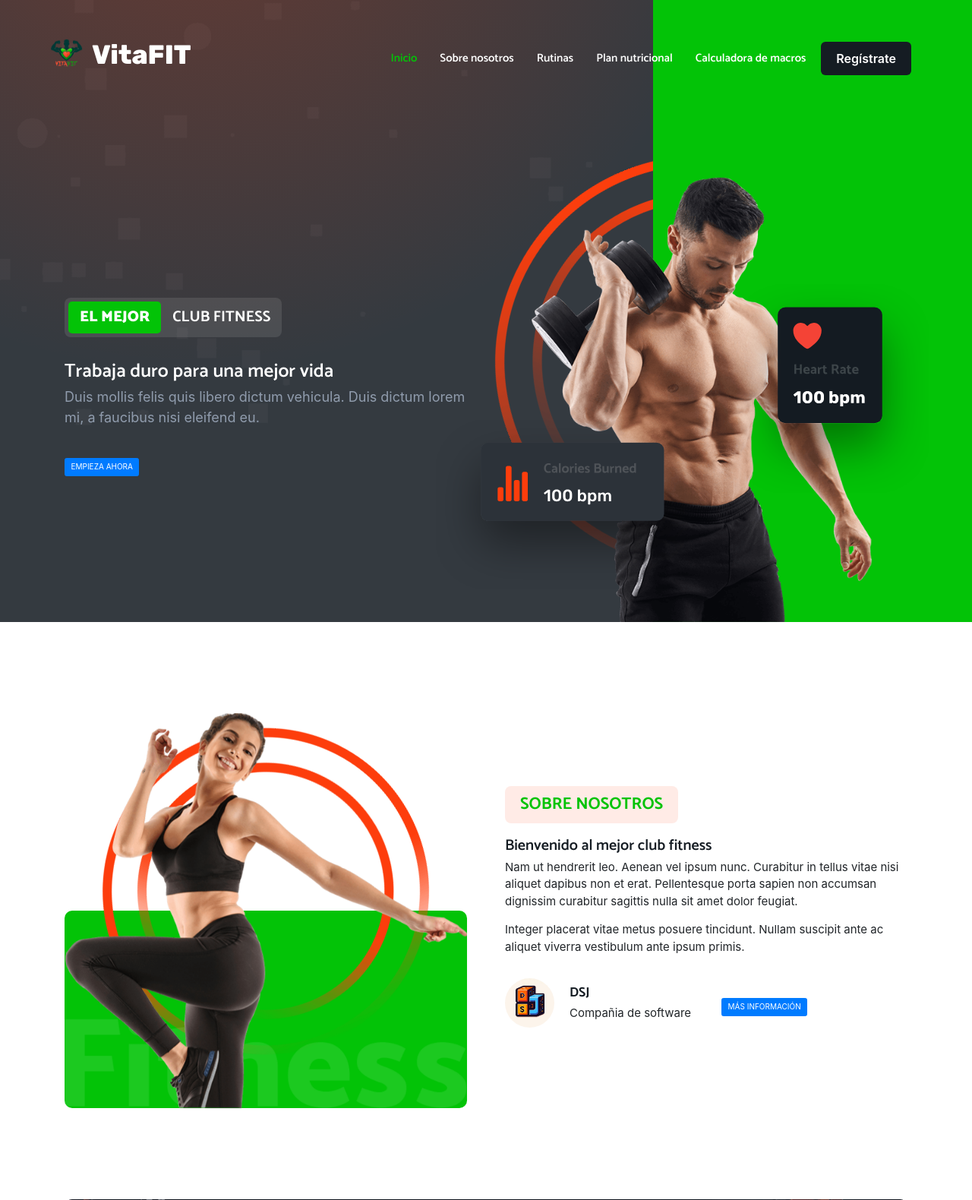
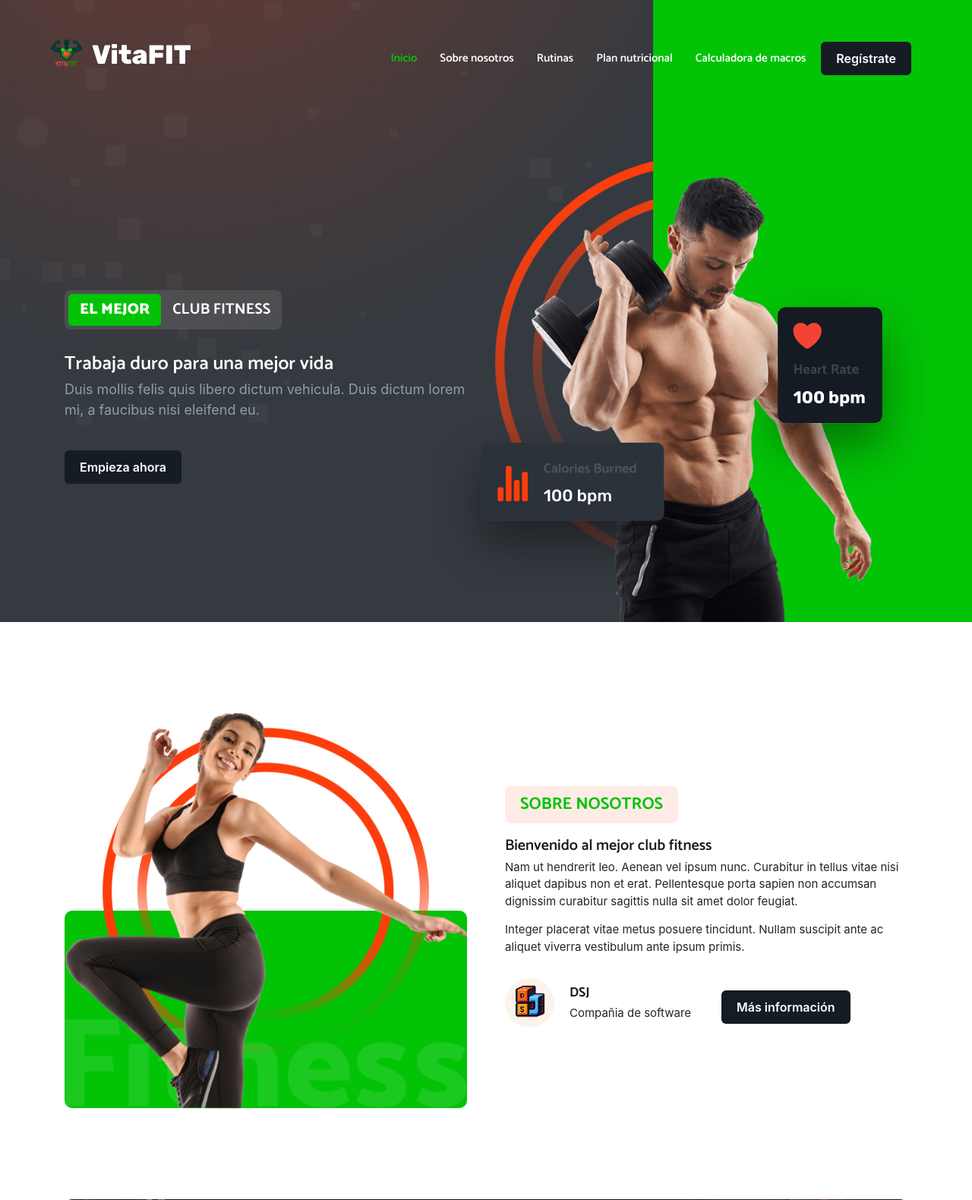
Before and after one commit to Juandrestrepo0550/Vitafit, a Django app: page /app.com/ in a window 1280 px wide. Shown: the top 1580 px of the page at 76% size. Run offline with Django 5.2, Linux system fonts and the light colour scheme; some libraries are stand-ins or nearby versions.

Commit message:
botones arreglados

```diff
--- a/VitafitPy/Vitafit/landingpage/templates/index.html
+++ b/VitafitPy/Vitafit/landingpage/templates/index.html
@@ -98,7 +98,7 @@
                         <p class="section-text">
                             Duis mollis felis quis libero dictum vehicula. Duis dictum lorem mi, a faucibus nisi eleifend eu.
                         </p>
-                        <a href="#" class="btn btn-primary">Empieza ahora</a>
+                        <a href="#" class="auth-btn login">Empieza ahora</a>
                     </div>
 
                     <div class="hero-banner">
@@ -141,7 +141,7 @@
                                     <p class="coach-title">Compañia de software</p>
                                 </div>
                             </div>
-                            <a href="#" class="btn btn-primary">Más información</a>
+                            <a href="#" class="auth-btn login">Más información</a>
                         </div>
                     </div>
                 </div>
```
